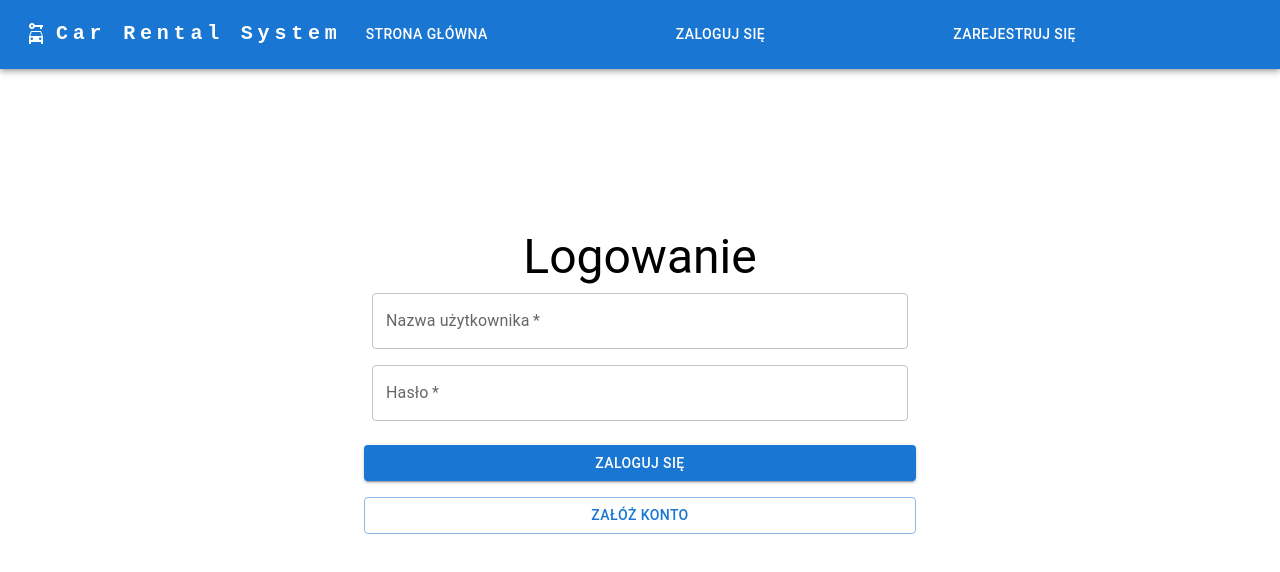
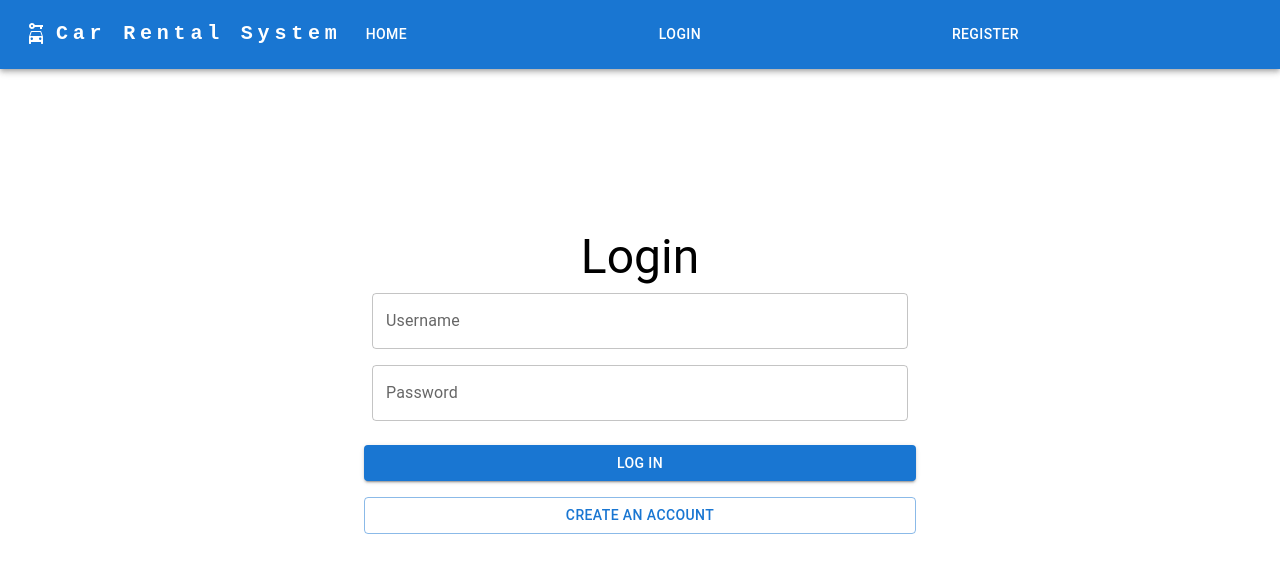
Before and after one commit to Mr-Victor16/car-rental-system-react, a React (Create React App) app: page /login in a window 1280 px wide. Shown: the top 572 px of the page. Built offline with nearby package versions, Linux system fonts and the light colour scheme.

Commit message:
The content language has been changed to English. Formik and Yup have been added to Login.js

```diff
--- a/src/components/CarInfoDialog.js
+++ b/src/components/CarInfoDialog.js
@@ -33,10 +33,10 @@ export default function CarInfoDialog(props){
     function getFuelTypeName(name){
         switch(name){
             case "FUEL_GASOLINE": {
-                return "Benzyna";
+                return "Gasoline";
             }
             case "FUEL_HYBRID": {
-                return "Hybryda";
+                return "Hybrid";
             }
             case "FUEL_LPG": {
                 return "LPG";
@@ -45,10 +45,10 @@ export default function CarInfoDialog(props){
                 return "Diesel";
             }
             case "FUEL_ELECTRIC": {
-                return "Elektryczny";
+                return "Electric";
             }
             default: {
-                return "Nierozpoznany";
+                return "Unknown";
             }
         }
     }
@@ -79,14 +79,14 @@ export default function CarInfoDialog(props){
                             />
                         </Grid>
 
-                        <GridItem xs={4} md={6} icon={<FuelIcon />} primaryText={"Paliwo"} secondaryText={getFuelTypeName(car.fuelType.name)} />
-                        <GridItem xs={4} md={6} icon={<ServiceIcon />} primaryText={"Przebieg"} secondaryText={car.mileage + ' km'} />
-                        <GridItem xs={4} md={6} icon={<CarIcon />} primaryText={"Silnik"} secondaryText={car.capacity + ', ' + car.horsePower + ' KM'} />
-                        <GridItem xs={4} md={6} icon={<MoneyIcon />} primaryText={"Cena"} secondaryText={car.price + ' zł'} />
+                        <GridItem xs={4} md={6} icon={<FuelIcon />} primaryText={"Fuel"} secondaryText={getFuelTypeName(car.fuelType.name)} />
+                        <GridItem xs={4} md={6} icon={<ServiceIcon />} primaryText={"Mileage"} secondaryText={car.mileage + ' km'} />
+                        <GridItem xs={4} md={6} icon={<CarIcon />} primaryText={"Engine"} secondaryText={car.capacity + ', ' + car.horsePower + ' HP'} />
+                        <GridItem xs={4} md={6} icon={<MoneyIcon />} primaryText={"Price per day"} secondaryText={car.price + ' PLN'} />
                     </Grid>
                 </DialogContent>
                 <DialogActions>
-                    <Button onClick={handleClose}>Zamknij</Button>
+                    <Button onClick={handleClose}>Close</Button>
                 </DialogActions>
             </Dialog>
         </>
--- a/src/layout/Navigation.js
+++ b/src/layout/Navigation.js
@@ -22,7 +22,7 @@ const Navigation = () => {
                     sx={{ my: 2, color: 'white', display: 'block' }}
                     to="home"
                 >
-                    Strona główna
+                    Home
                 </Button>
             </Box>
 
@@ -42,7 +42,7 @@ const Navigation = () => {
                             sx={{ my: 2, color: 'white', display: 'block' }}
                             to="my-rentals"
                         >
-                            Moje wynajmy
+                            My rentals
                         </Button>
                     </Box>
                     <Box sx={{ flexGrow: 1, display: { xs: 'flex', md: 'flex' } }}>
@@ -51,7 +51,7 @@ const Navigation = () => {
                             sx={{ my: 2, color: 'white', display: 'block' }}
                             to="profile"
                         >
-                            Mój profil
+                            My profile
                         </Button>
                     </Box>
                     <Box sx={{ flexGrow: 1, display: { xs: 'flex', md: 'flex' } }}>
@@ -59,7 +59,7 @@ const Navigation = () => {
                             sx={{ my: 2, color: 'white', display: 'block' }}
                             onClick={logOut}
                         >
-                            Wyloguj się
+                            Logout
                         </Button>
                     </Box>
                 </>
@@ -71,7 +71,7 @@ const Navigation = () => {
                             sx={{ my: 2, color: 'white', display: 'block' }}
                             to="login"
                         >
-                            Zaloguj się
+                            Login
                         </Button>
                     </Box>
                     <Box sx={{ flexGrow: 1, display: { xs: 'flex', md: 'flex' } }}>
@@ -80,7 +80,7 @@ const Navigation = () => {
                             sx={{ my: 2, color: 'white', display: 'block' }}
                             to="register"
                         >
-                            Zarejestruj się
+                            Register
                         </Button>
                     </Box>
                 </>
--- a/src/pages/Login.js
+++ b/src/pages/Login.js
@@ -1,20 +1,18 @@
-import React, { useEffect, useState } from 'react';
+import React, { useEffect } from 'react';
 import { Typography, TextField, Box, Button, Stack, Container } from '@mui/material';
 import { Link, useNavigate } from 'react-router-dom';
 import axios from "axios";
 import { useDispatch, useSelector } from 'react-redux';
 import { login } from '../reducers/userDetailsReducer';
 import {showSnackbar} from "../actions/snackbarActions";
-
-const API_URL = "http://localhost:8080/api/auth/";
+import * as Yup from "yup";
+import {useFormik} from "formik";
 
 const Login = () => {
-    const [username, setUsername] = useState('');
-    const [password, setPassword] = useState('');
-
     let navigate = useNavigate();
     const dispatch = useDispatch();
     const userDetails = useSelector((state) => state.userDetails);
+    const API_URL = "http://localhost:8080/api/auth/";
 
     useEffect(() => {
         if (userDetails.token !== "") {
@@ -22,8 +20,29 @@ const Login = () => {
         }
     });
 
+    const validationSchema = Yup.object({
+        username: Yup
+            .string()
+            .required("Username field cannot be empty"),
+        password: Yup
+            .string()
+            .required("Password field cannot be empty"),
+    });
+
+    const formik = useFormik({
+        initialValues: {
+            username: "",
+            password: "",
+        },
+        validationSchema: validationSchema,
+        onSubmit: values => {
+            alert(JSON.stringify(values, null, 2));
+        },
+    });
+
     const logIn = async () => {
-        axios.post(API_URL + "signin", { username,password })
+        if(formik.values.username !== "" && formik.values.password !== ""){
+            axios.post(API_URL + "signin", { username: formik.values.username, password: formik.values.password })
                 .then(response => {
                     if (response.data.token) {
                         dispatch(login(response.data));
@@ -33,13 +52,14 @@ const Login = () => {
                 })
                 .catch(function(error) {
                     if(error.response.status === 401) {
-                dispatch(showSnackbar("Wprowadzono błędne dane logowania", false));
-            } else if(error.response.status === 404){
-                dispatch(showSnackbar("Użytkownik o podanej nazwie użytkownika, nie istnieje", false));
+                        dispatch(showSnackbar("Incorrect login credentials", false));
                     } else {
-                dispatch(showSnackbar("Wystąpił błąd podczas próby logowania, skontaktuj się z administratorem", false));
+                        dispatch(showSnackbar("Error occurred during login attempt, please contact the administrator", false));
                     }
                 })
+        } else {
+            dispatch(showSnackbar("You need to enter your login credentials", false));
+        }
     }
 
     return (
@@ -52,23 +72,33 @@ const Login = () => {
                 marginTop={20}
             >
                 <Stack spacing={2}>
-                    <Typography variant='h3' align='center'>Logowanie</Typography>
+                    <Typography variant='h3' align='center'>Login</Typography>
 
                     <TextField
-                        required
-                        label="Nazwa użytkownika"
-                        onChange={(e) => setUsername(e.target.value)}
+                        id={"username"}
+                        name={"username"}
+                        value={formik.values.username}
+                        onChange={formik.handleChange}
+                        onBlur={formik.handleBlur}
+                        error={formik.touched.username && Boolean(formik.errors.username)}
+                        helperText={formik.touched.username && formik.errors.username}
+                        label="Username"
                     />
 
                     <TextField
-                        required
-                        label="Hasło"
-                        type="password"
-                        onChange={(e) => setPassword(e.target.value)}
+                        id={"password"}
+                        name={"password"}
+                        value={formik.values.password}
+                        onChange={formik.handleChange}
+                        onBlur={formik.handleBlur}
+                        error={formik.touched.password && Boolean(formik.errors.password)}
+                        helperText={formik.touched.password && formik.errors.password}
+                        label="Password"
+                        type={"password"}
                     />
 
-                    <Button variant="contained" onClick={logIn}>Zaloguj się</Button>
-                    <Button variant="outlined" component={Link} to="../register">Załóż konto</Button>
+                    <Button variant="contained" onClick={logIn}>Log in</Button>
+                    <Button variant="outlined" component={Link} to="../register">Create an account</Button>
                 </Stack>
             </Box>
         </Container>
--- a/src/pages/NoPage.js
+++ b/src/pages/NoPage.js
@@ -4,7 +4,7 @@ import React from "react";
 const NoPage = () => {
     return (
         <Box marginTop={20}>
-            <Typography variant='h4' align='center'>Strona o podanym adresie nie istnieje!</Typography>
+            <Typography variant='h5' align='center'>Page at the provided address doesn't exist!</Typography>
         </Box>
     );
 };
```
Also changed, not shown: src/components/ChangeImageDialog.js (+7 -7 lines), src/pages/CarList.js (+22 -22 lines), src/pages/Home.js (+14 -13 lines). Lines whose indentation alone changed are shown as unchanged.
